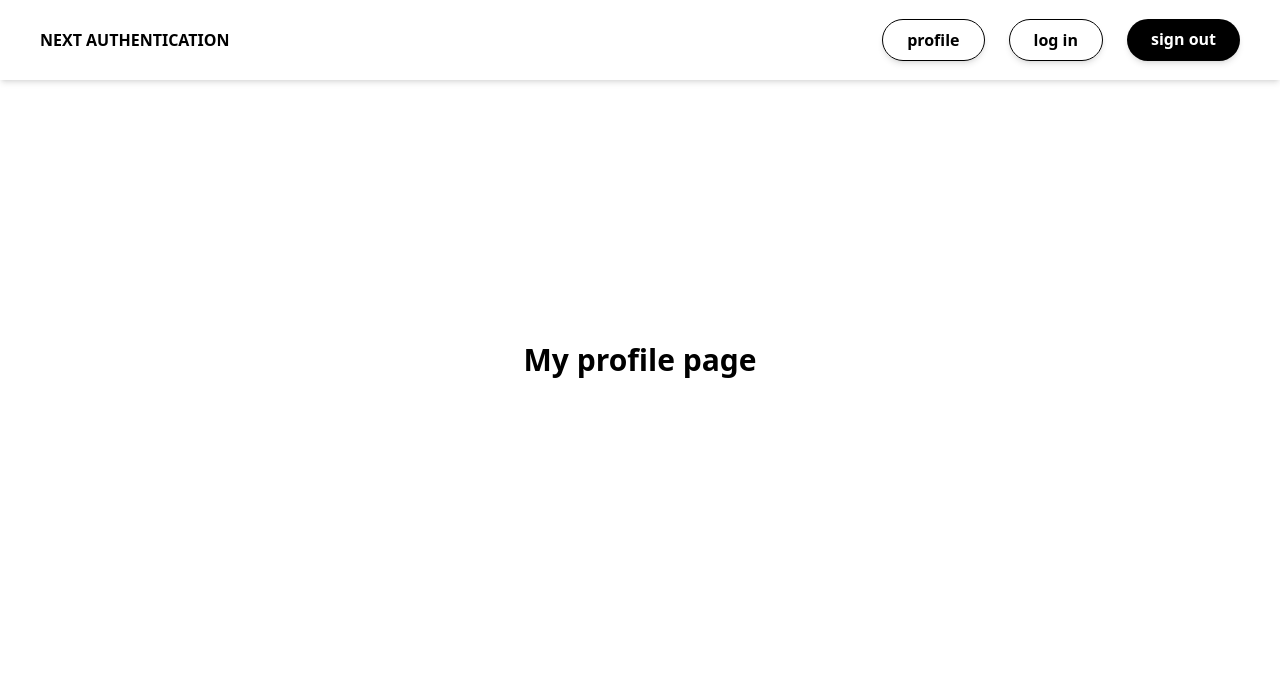
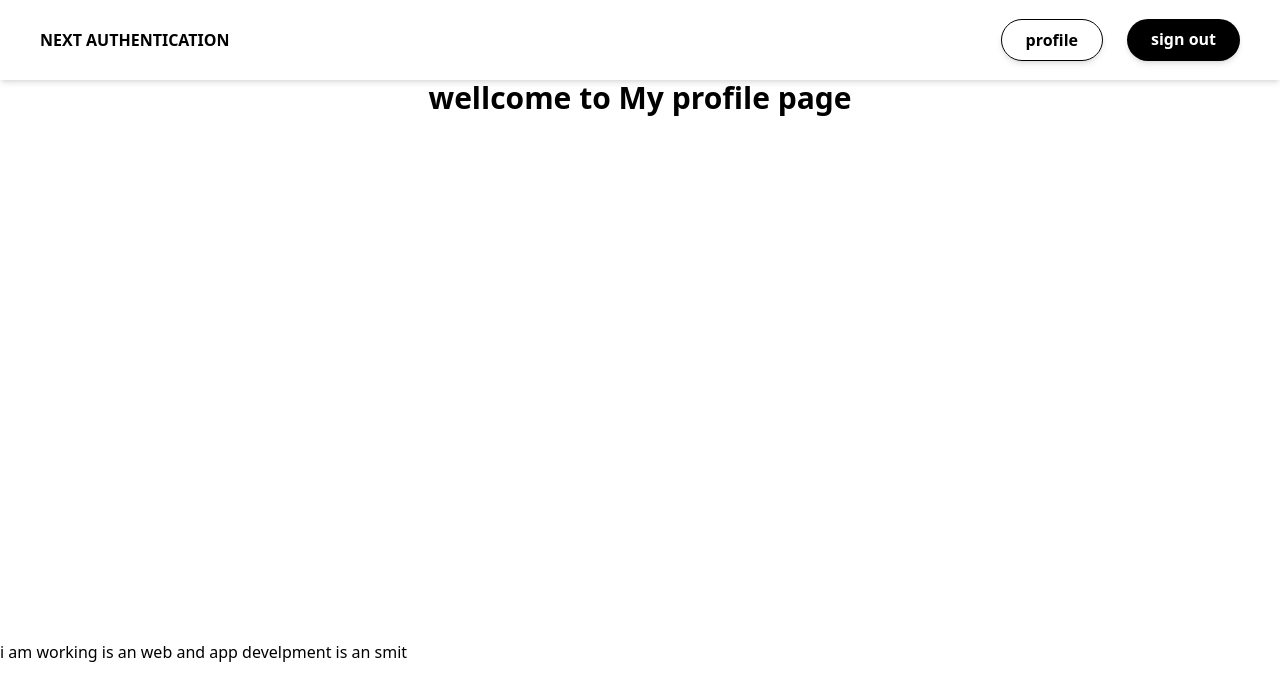
Before and after one commit to Rahman1234562/project-smit, a Next.js app: page /profile in a window 1280 px wide. Shown: the top 700 px of the page. Built offline with nearby package versions, Linux system fonts and the light colour scheme; no server answers; sample sign-in values are in the browser's storage.

Commit message:
updated files

```diff
--- a/pages/_app.js
+++ b/pages/_app.js
@@ -6,7 +6,7 @@ import Head from "next/head";
 import { session } from "next-auth/react";
 
 
-export default function App({ Component, pageProps:{session, ...pageProps} }) {
+export default function App({ Component, pageProps}) {
   return (
     <>
       <Head>
@@ -15,8 +15,8 @@ export default function App({ Component, pageProps:{session, ...pageProps} }) {
         <meta name="viewport" content="width=device-width, initial-scale=1" />
         <link rel="icon" href="/favicon.ico" />
       </Head>
+            <SessionProvider session={pageProps.session}>
       <Header/>
-      <SessionProvider session={session}>
          <Component {...pageProps} />
       </SessionProvider>
 
--- a/pages/api/restricted.js
+++ /dev/null
@@ -1,15 +0,0 @@
-import { getServerSession } from "next-auth/next"
-import { authOptions } from "./auth/[...nextauth]"
-export default async (req, res) => {
-  const session = await getServerSession(req, res, authOptions)
-  if (session) {
-    res.send({
-      content:
-        "This is protected content. You can access this content because you are signed in.",
-    })
-  } else {
-    res.send({
-      error: "You must be signed in to view the protected content on this page.",
-    })
-  }
-}
--- a/pages/profile.js
+++ b/pages/profile.js
@@ -1,13 +1,26 @@
 import { getSession } from "next-auth/react";
-import { redirect } from "next/dist/server/api-utils";
 
 export default function Profile() {
   return (
-    <div className="h-[70vh] flex items-center justify-center">
-      <h1 className="text-3xl font-semibold">My profile page</h1>
+    <>
+        <div className="h-[70vh] flex justify-center">
+      <h1 className="text-3xl font-semibold">wellcome to My profile page</h1>
     </div>
+
+    <p className="mb-10">i am working is an <span>web</span> and <span>app</span> develpment is an smit</p>
+    </>
+
+
+
   );
-}
+
+
+
+  }
+
+
+
+
 
 
 export async function getServerSideProps ({req}) {
--- a/src/components/header.js
+++ b/src/components/header.js
@@ -1,29 +1,39 @@
-import { signIn, signOut } from "next-auth/react"
-import Link from "next/link"
-
-
+import { signOut, useSession } from "next-auth/react";
+import Link from "next/link";
 
 export const Header = () => {
+  const { data: session, status } = useSession();
 
-    return(
+  return (
     <div className="w-full h-20 flex justify-between items-center shadow-md px-10">
-
       <h1 className="font-bold">NEXT AUTHENTICATION</h1>
       <div className="flex gap-6">
-
-        <Link className="shadow-md py-2 px-6 border-[1px] border-black rounded-full font-semibold hover:bg-[#efefef]"
-         href={"/profile"}>
+        {session && (
+          <Link
+            className="shadow-md py-2 px-6 border-[1px] border-black rounded-full font-semibold hover:bg-[#efefef]"
+            href={"/profile"}
+          >
             profile
           </Link>
-        <Link className="shadow-md py-2 px-6 border-[1px] border-black rounded-full font-semibold hover:bg-[#efefef] " href={"/auth/signin"}>
+        )}
+        {!session ? (
+          <Link
+            className="shadow-md py-2 px-6 border-[1px] border-black rounded-full font-semibold hover:bg-[#efefef] "
+            href={"/auth/signin"}
+          >
             log in
           </Link>
-        <div onClick={signOut} className="shadow-md py-2 px-6  bg-black rounded-full text-white cursor-pointer font-semibold hover:opacity-70">
+        ): (
+            <div
+            onClick={signOut}
+            className="shadow-md py-2 px-6  bg-black rounded-full text-white cursor-pointer font-semibold hover:opacity-70"
+          >
             sign out
           </div>
+        )}
+
 
       </div>
     </div>
-    )
-
-}
+  );
+};
--- a/src/components/login-btn.jsx
+++ /dev/null
@@ -1,17 +0,0 @@
-export default function Component() {
-    const { data: session } = useSession()
-    if (session) {
-      return (
-        <>
-          Signed in as {session.user.email} <br />
-          <button onClick={() => signOut()}>Sign out</button>
-        </>
-      )
-    }
-    return (
-      <>
-        Not signed in <br />
-        <button onClick={() => signIn()}>Sign in</button>
-      </>
-    )
-  }
```
Lines whose indentation alone changed are shown as unchanged.
